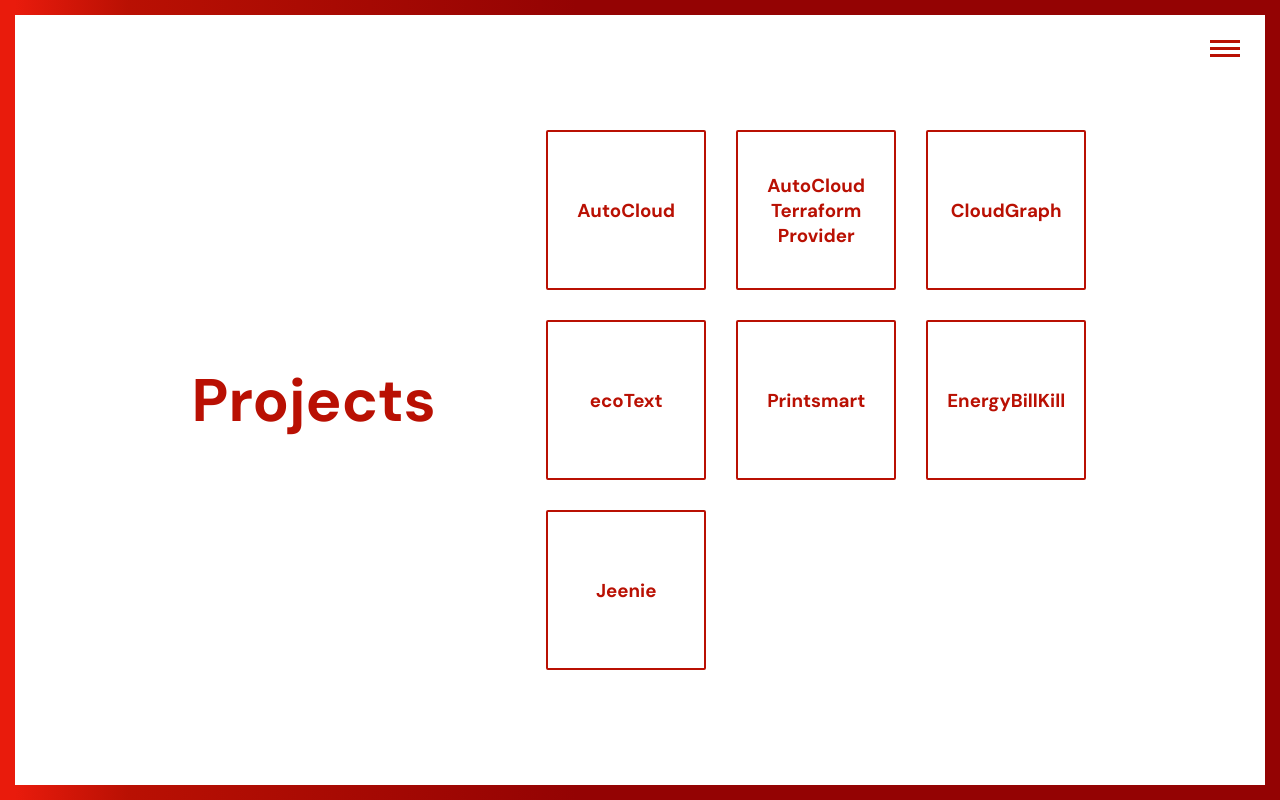
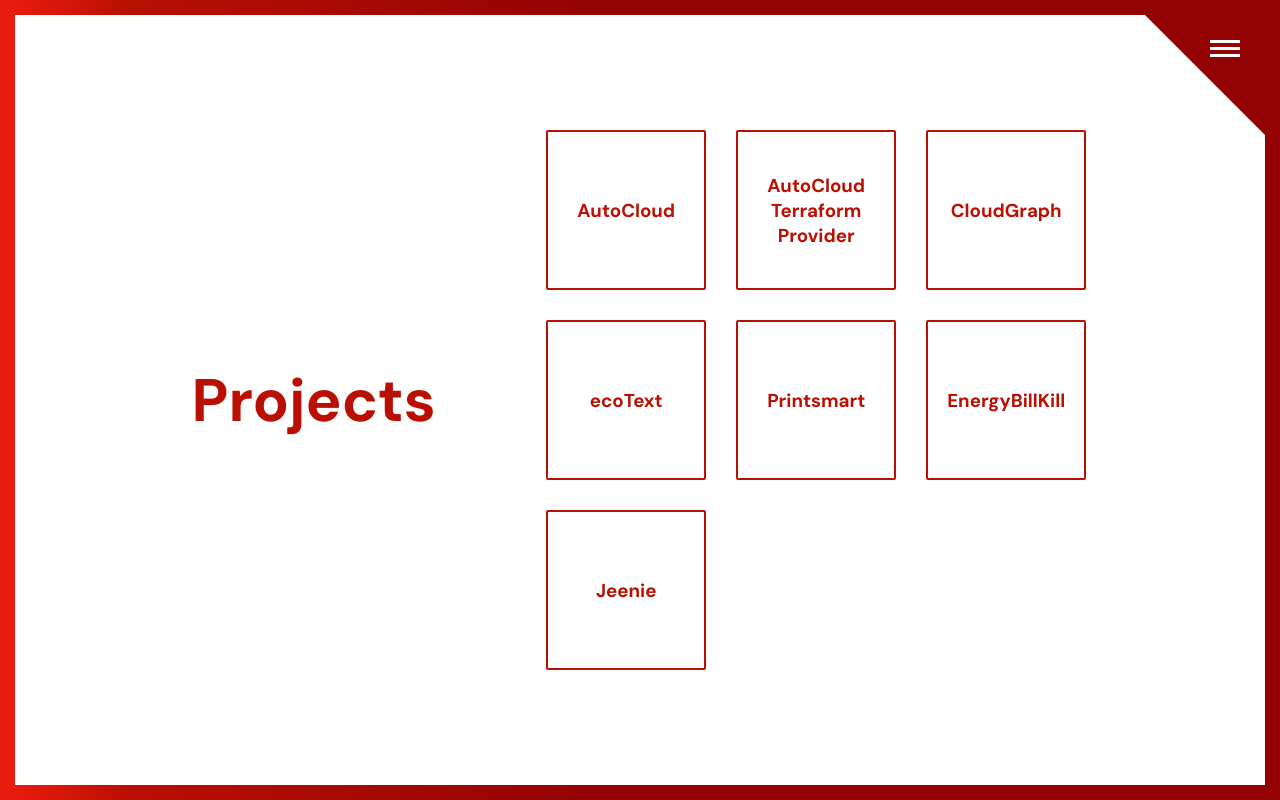
Before and after one commit to mfranceschit/developer, a Next.js app: page /projects in a window 1280 px wide. Built offline with nearby package versions, Linux system fonts and the light colour scheme.

Commit message:
fix: More visual tweaks

```diff
--- a/src/components/ProjectDetails/index.tsx
+++ b/src/components/ProjectDetails/index.tsx
@@ -24,13 +24,13 @@ const ProjectDetails = ({
         <h2>{title}</h2>
         <div className="project-information">
           <a rel="noopener noreferrer" target="_blank" href={url}>
-            <picture>
+            <div className="image-container">
               <img
                 src={imageSrc}
                 alt={`${title} project image`}
                 className="card-img-placeholder"
               />
-            </picture>
+            </div>
           </a>
           <div className="card-text-placeholder">
             {description.map((p, i) => (
--- a/src/components/ProjectsGrid/index.tsx
+++ b/src/components/ProjectsGrid/index.tsx
@@ -25,7 +25,7 @@ export const ProjectsGrid = ({ projects = [] }: { projects: Project[] }) => {
 
   return (
     <div className={`cp-transition cp-transition-container`}>
-      <AnimatePresence mode={selectedProject ? 'sync' : 'wait'} initial={false}>
+      <AnimatePresence mode="sync" initial={false}>
         {selectedProject ? (
           <motion.div
             className={`card card-wrapper `}
--- a/src/styles/components/header.scss
+++ b/src/styles/components/header.scss
@@ -76,7 +76,7 @@ input[type=checkbox] {
     position: absolute;
     height: 3px;
     width: 100%;
-    background-color: $base-red;
+    background-color: #fff;
 }
 .horizontal {
     transition: all 0.3s;
--- a/src/styles/components/layout.scss
+++ b/src/styles/components/layout.scss
@@ -5,6 +5,17 @@
   align-items: center;
   padding: 6rem;
   min-height: 100vh;
+}
+
+.main:before {
+  content: '';
+  position: fixed;
+  top: 0;
+  right: 0;
+  border-top: 150px solid $dark-red;
+  border-left: 150px solid transparent;
+  width: 0;
+  z-index: 99;
 }
 
 .text-wrapper {
--- a/src/styles/components/project-card.scss
+++ b/src/styles/components/project-card.scss
@@ -43,7 +43,6 @@
 
 @media (max-width: 800px) {
   .square {
-    height: 100px;
     width: 100%;
     margin-top: 10px;
     margin-bottom: 10px;
--- a/src/styles/components/project-details.scss
+++ b/src/styles/components/project-details.scss
@@ -44,6 +44,8 @@
 }
 
 .card-text-placeholder {
+  margin-top: 20px;
+  margin-bottom: 10px;
   --scrollbar-width: 8px;
   --mask-height: 32px;
   overflow-y:scroll;
@@ -99,9 +101,19 @@
   margin-bottom: 10px;
 }
 
+.image-container {
+  height: 560px;
+  background-color: #fff;
+}
+
 @media (max-width: 800px) {
   .card-content {
       flex-direction: column;
+  }
+
+  .image-container {
+    height: 180px;
+
   }
 
   .card-content h2 {
```
